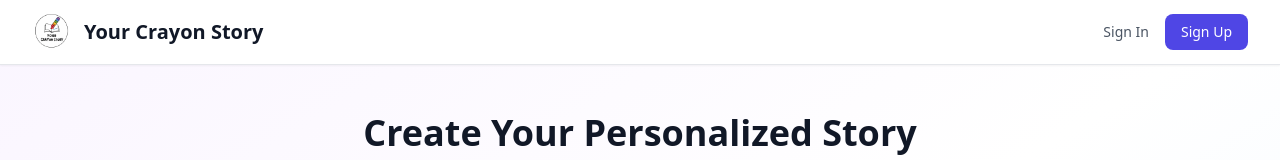
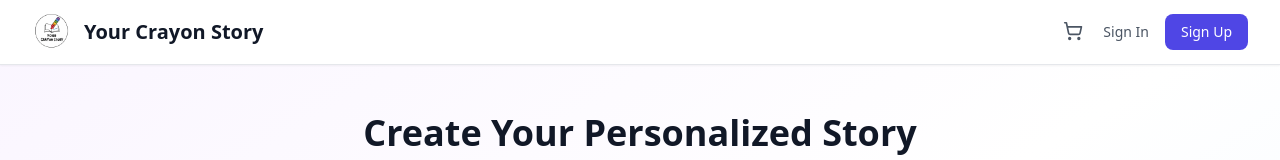
Before and after one commit to bilyanafst/YourCrayonStory-B, a React (Vite) app: page / in a window 1280 px wide. Shown: the top 160 px of the page. Built offline with nearby package versions, Linux system fonts and the light colour scheme; no server answers; the database is empty.

Commit message:
Updated CartIcon.tsx

```diff
--- a/src/components/CartIcon.tsx
+++ b/src/components/CartIcon.tsx
@@ -21,6 +21,7 @@ export function CartIcon() {
   }
 
   const handleMouseEnter = () => {
+    if (itemCount === 0) return
     if (hideTimeoutRef.current) {
       clearTimeout(hideTimeoutRef.current)
       hideTimeoutRef.current = null
@@ -42,8 +43,6 @@ export function CartIcon() {
     }
   }, [])
 
-  if (itemCount === 0) return null
-
   return (
     <div
       className="relative"
@@ -56,9 +55,11 @@ export function CartIcon() {
         title="View Cart"
       >
         <ShoppingCart className="h-5 w-5 text-gray-600" />
-        <span className="absolute -top-2 -right-2 bg-indigo-600 text-white text-xs rounded-full h-5 w-5 flex items-center justify-center font-medium">
-          {itemCount}
-        </span>
+        {itemCount > 0 && (
+          <span className="absolute -top-2 -right-2 bg-indigo-600 text-white text-xs rounded-full h-5 w-5 flex items-center justify-center font-medium">
+            {itemCount}
+          </span>
+        )}
       </button>
 
       <CartDropdown
```
